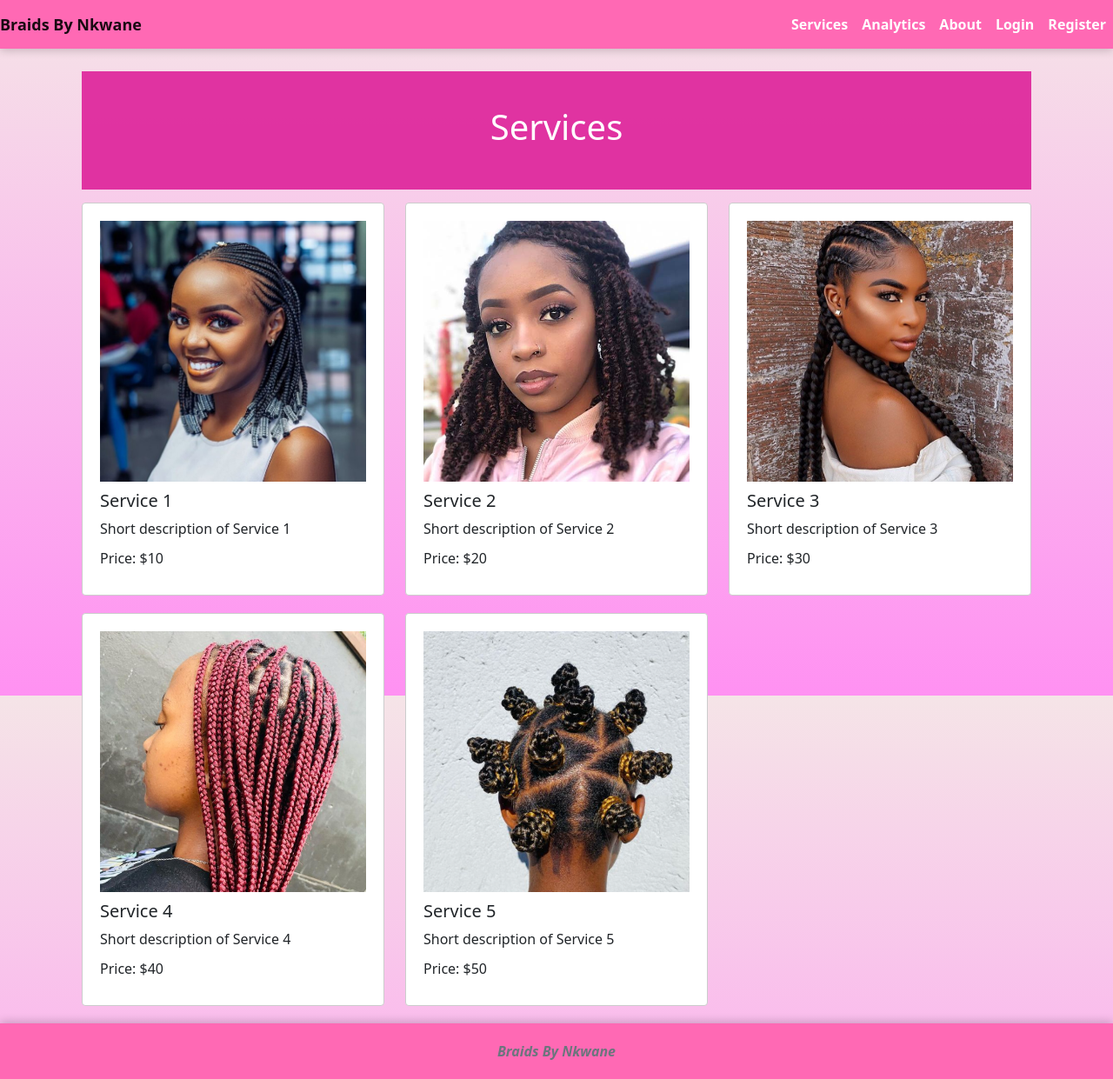
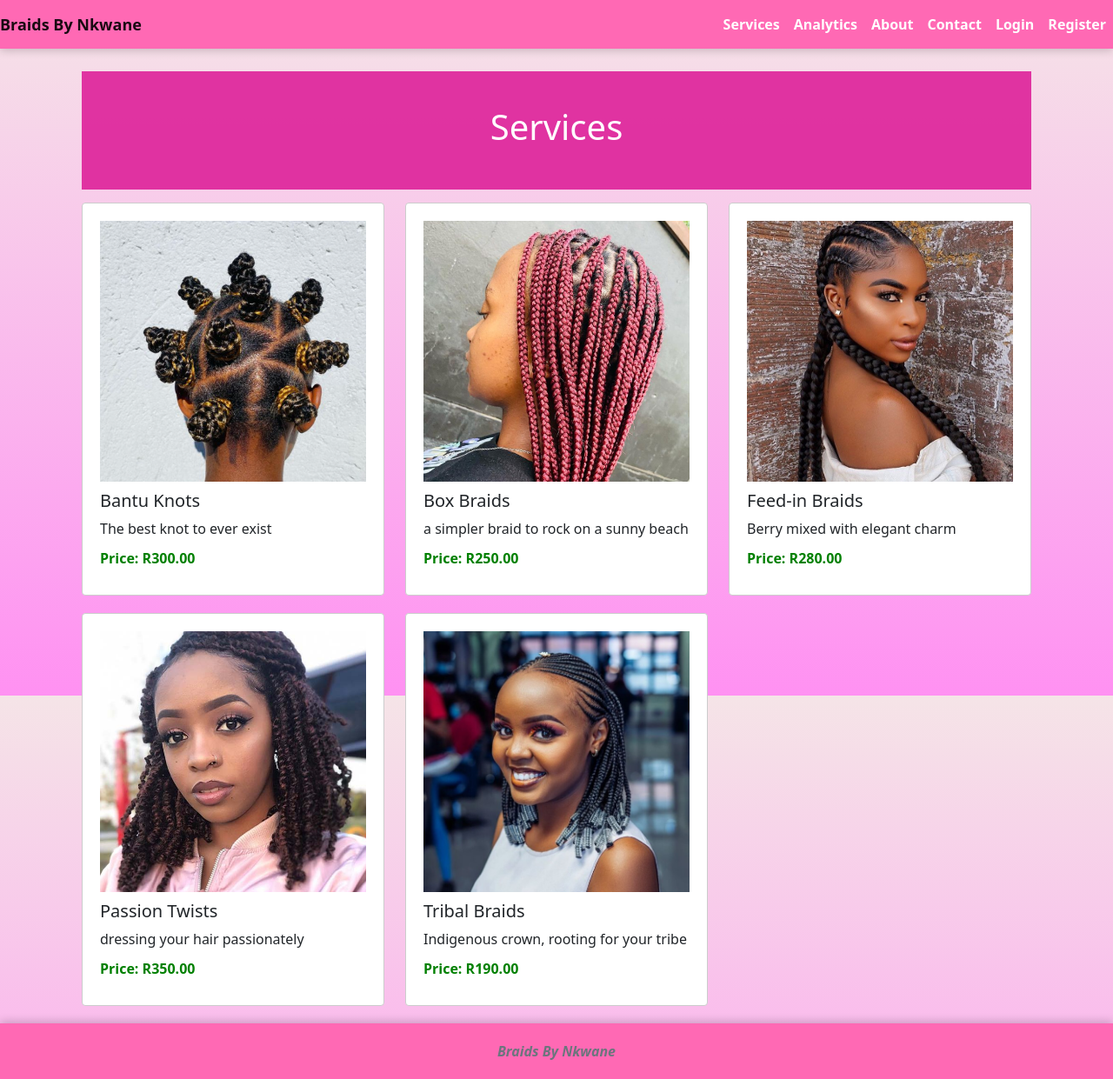
Before and after one commit to dashney22/Salon-Management-System, a Django app: page /challenges/services/ in a window 1280 px wide. Shown: the whole page at 87% size. Run offline with Django 4.2, Linux system fonts and the light colour scheme; data comes from the database, SQL or seed files in the repository; both versions use the stored data as it was after the commit.

Commit message:
Added a Contact Us Page

```diff
--- a/challenges/templates/includes/header.html
+++ b/challenges/templates/includes/header.html
@@ -27,6 +27,9 @@
                 <li class="nav-item ">
                     <a class="nav-link" href="{% url 'about' %}">About</a>
                 </li>
+                <li class="nav-item ">
+                    <a class="nav-link" href="{% url 'contact' %}">Contact</a>
+                </li>
                 {% if user.is_authenticated %}
                 <li class="nav-item {% if request.path == '/logout/' %}active{% endif %}">
                     <a class="nav-link" href="{% url 'logout' %}">Logout</a>
--- a/challenges/templates/services.html
+++ b/challenges/templates/services.html
@@ -8,17 +8,26 @@
     padding: 20px;
     margin-bottom: 20px;
   }
+
   .card img {
     width: 100%;
     height: 300px;
-    object-fit: cover ; /* Set a fixed height for the images */
-    margin-bottom: 10px;/* Ensure images maintain their aspect ratio */
+    object-fit: cover;
+    /* Set a fixed height for the images */
+    margin-bottom: 10px;
+    /* Ensure images maintain their aspect ratio */
   }
+
   .card h5 {
     margin-top: 0;
   }
+
   .card p {
     margin-bottom: 10px;
+  }
+  .card .price{
+    font-weight: bold;
+    color: green;
   }
 </style>
 
@@ -27,54 +36,18 @@
     <h1>Services</h1>
   </section>
   <div class="row">
+    {% for service in services %}
     <div class="col-md-4">
       <div class="card">
-        <img src="{% static 'img/tribal.jpeg' %}" alt="Image 1">
-        <h5>Service 1</h5>
-        <p>Short description of Service 1</p>
-        <p>Price: $10</p>
+        <img src="{{ service.image.url }}" alt="{{ service.name }}">
+        <h5>{{ service.get_name_display }}</h5>
+        <p>{{ service.description }}</p>
+        <p class="price">Price: R{{ service.price }}</p>
       </div>
     </div>
-
-    <div class="col-md-4">
-      <div class="card">
-        <img src="{% static 'img/passion.jpg' %}" alt="Image 2">
-        <h5>Service 2</h5>
-        <p>Short description of Service 2</p>
-        <p>Price: $20</p>
-      </div>
-    </div>
-
-    <div class="col-md-4">
-      <div class="card">
-        <img src="{% static 'img/feed-in.jpg' %}" alt="Image 3">
-        <h5>Service 3</h5>
-        <p>Short description of Service 3</p>
-        <p>Price: $30</p>
-      </div>
-    </div>
+    {% endfor %}
   </div>
 
-  <div class="row">
-    <div class="col-md-4">
-      <div class="card">
-        <img src="{% static 'img/box.PNG' %}" alt="Image 4">
-        <h5>Service 4</h5>
-        <p>Short description of Service 4</p>
-        <p>Price: $40</p>
-      </div>
-    </div>
-
-    <div class="col-md-4">
-      <div class="card">
-        <img src="{% static 'img/bantu.PNG' %}" alt="Image 5">
-        <h5>Service 5</h5>
-        <p>Short description of Service 5</p>
-        <p>Price: $50</p>
-      </div>
-    </div>
-
-    <!-- Add another card here for the third row -->
-  </div>
+  <!-- Add another card here for the third row -->
 </div>
 {% endblock %}
--- a/challenges/urls.py
+++ b/challenges/urls.py
@@ -7,5 +7,6 @@ urlpatterns = [
      path('about/', about_us, name='about'),
      path('appointments/', appointments, name='appointments'),
      path('services/',getServices, name='services'),
+     path('contact/', getOptions, name="contact"),
      path('appointment/<int:appointment_id>/update', update_appoitnment, name='update_appointment'),
 ]
--- a/challenges/views.py
+++ b/challenges/views.py
@@ -46,4 +46,10 @@ def appointments(request):
     return render(request, 'appointments.html', {'appointments': appointments})
 
 def getServices(request):
-    return render(request, "services.html")
+    services = Service.objects.all()
+    return render(request, "services.html", {'services': services})
+
+def getOptions(request):
+    services = Service.objects.values_list('name', flat=True) #flat=true returns a list instead of a turple
+    servs= Service.objects.all()
+    return render(request, 'contact.html', {'services': servs})
--- a/monthly_challenges/urls.py
+++ b/monthly_challenges/urls.py
@@ -27,4 +27,5 @@ urlpatterns = [
     path('accounts/', include('django.contrib.auth.urls')),
     ]
 if settings.DEBUG:
-    urlpatterns += static(settings.STATIC_URL, document_root=settings.STATIC_ROOT)
+    urlpatterns += static(settings.STATIC_URL, document_root=settings.STATIC_ROOT)  #CSS, Javascript and Fonts
+    urlpatterns += static(settings.MEDIA_URL, document_root=settings.MEDIA_ROOT)  #Images
--- a/static/css/dashboard.css
+++ b/static/css/dashboard.css
@@ -11,7 +11,8 @@ CSS FOR LANDING PAGE
   background-size: cover;
   background-position: center;
   border: 1px solid #ccc;
-  margin-bottom: 25px
+  margin-bottom: 25px;
+  border-radius: 2px;
 }
 body {
   background: linear-gradient(to bottom, #f5e4e7, #ff91f2) !important;
```
Also changed, not shown: challenges/templates/contact.html (added, +37 -0 lines), db.sqlite3, 10 other files.
